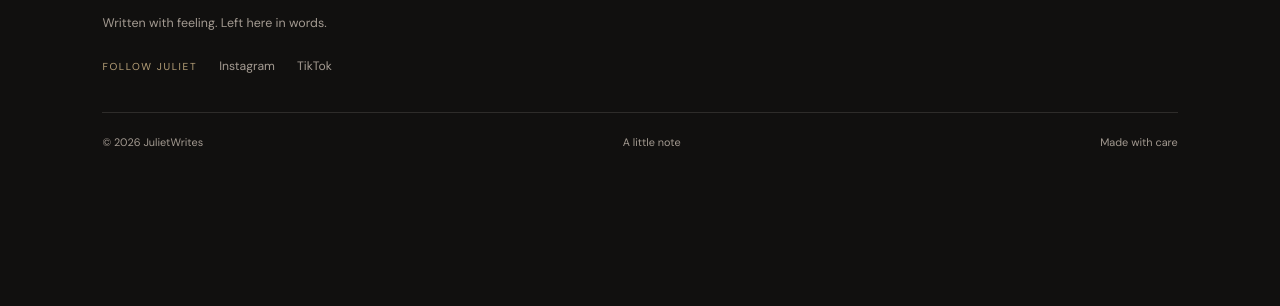
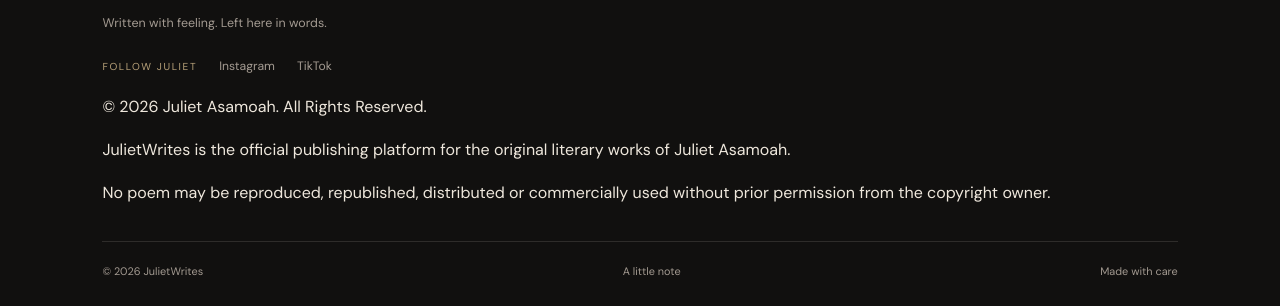
Before and after one commit to qwametwumasiagyemangduah-jpg/JulietWrites, a plain HTML site: page journal.html in a window 1280 px wide. Shown: the part 922-1228 px from the top of the page. Before the commit the page ends 1098 px from the top, so only its background shows below. Drawn offline with nearby package versions, Linux system fonts and the light colour scheme; no server answers; a web font is replaced by a local one.

Commit message:
Add full copyright notice to site footer

```diff
--- a/journal.html
+++ b/journal.html
@@ -12,6 +12,6 @@
 <header class="site-header"><a class="brand" href="/" aria-label="JulietWrites home"><span class="brand-name">Juliet<span class="brand-script">Writes</span><span class="brand-dot">.</span></span></a><button class="menu-toggle" aria-label="Open navigation" aria-expanded="false">☰</button><nav class="nav"><a href="/">Home</a><a href="/poems">Poetry</a><a class="active" href="/journal">Journal</a><a href="/about">About</a></nav></header>
 <main><section class="page-hero"><div class="eyebrow">NOT EVERYTHING RHYMES</div><h1>Thoughts beyond<br><em>the poem.</em></h1><p>Fragments, reflections, observations, and little things worth holding onto. A journal for words that don't need to become poetry.</p></section>
 <section class="journal-list" id="journal-list" aria-live="polite"><p class="journal-empty-copy">Gathering thoughts…</p></section></main>
-<footer class="footer"><a class="brand" href="/" aria-label="JulietWrites home"><span class="brand-name">Juliet<span class="brand-script">Writes</span><span class="brand-dot">.</span></span></a><p>Written with feeling. Left here in words.</p><div class="footer-social" aria-label="Follow Juliet"><span>FOLLOW JULIET</span><a href="https://www.instagram.com/juliet_asamoah_/" target="_blank" rel="noopener noreferrer">Instagram</a><a href="https://www.tiktok.com/@juliet.writes0" target="_blank" rel="noopener noreferrer">TikTok</a></div><div class="footer-bottom"><span>© <span id="year"></span> JulietWrites</span><a href="/letter">A little note</a><span>Made with care</span></div></footer>
+<footer class="footer"><a class="brand" href="/" aria-label="JulietWrites home"><span class="brand-name">Juliet<span class="brand-script">Writes</span><span class="brand-dot">.</span></span></a><p>Written with feeling. Left here in words.</p><div class="footer-social" aria-label="Follow Juliet"><span>FOLLOW JULIET</span><a href="https://www.instagram.com/juliet_asamoah_/" target="_blank" rel="noopener noreferrer">Instagram</a><a href="https://www.tiktok.com/@juliet.writes0" target="_blank" rel="noopener noreferrer">TikTok</a></div><div class="footer-copyright"><p>© 2026 Juliet Asamoah. All Rights Reserved.</p><p>JulietWrites is the official publishing platform for the original literary works of Juliet Asamoah.</p><p>No poem may be reproduced, republished, distributed or commercially used without prior permission from the copyright owner.</p></div><div class="footer-bottom"><span>© <span id="year"></span> JulietWrites</span><a href="/letter">A little note</a><span>Made with care</span></div></footer>
 <script src="script.js"></script><script src="journal.js"></script>
 </body></html>
```
